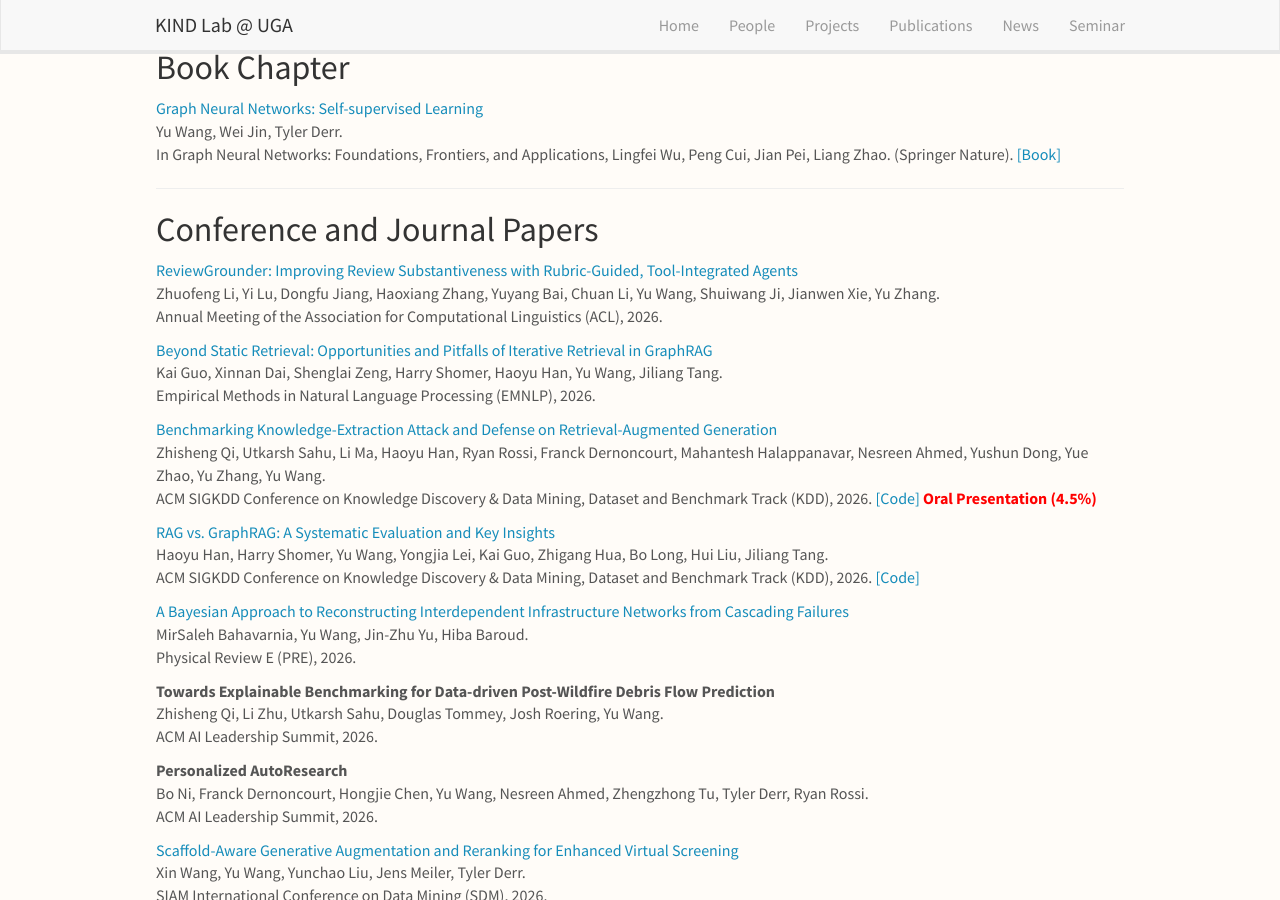
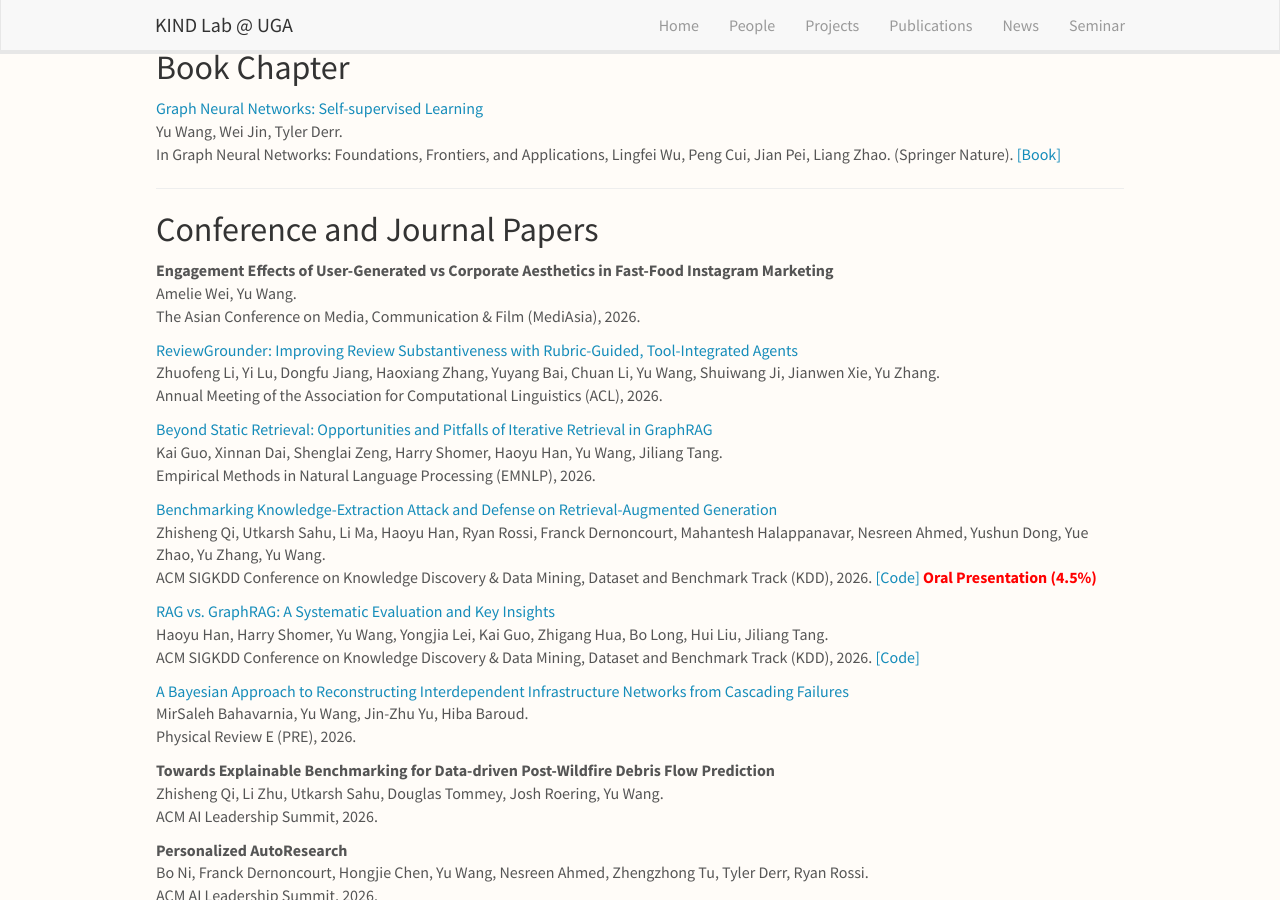
Before and after one commit to KINDLab-Fly/KINDLab-Fly.github.io, a Jekyll site: the page built from _pages/publications.md, in a window 1280 px wide and 900 px high, scrolled down 847 px. Built offline with Jekyll 4.4.1, drawn with Linux system fonts in a browser that asks for light colours; nearby versions of some CDN libraries.

Commit message:
Update MediAsia acceptance

```diff
--- a/_data/hs.yml
+++ b/_data/hs.yml
@@ -4,6 +4,7 @@
   email: 0
   research_direction: Multi-Modal Social Popularity Learning
   achievements:
+    - MediAsia2026 paper acceptance for Instagram marketing research
     - Meta Content Library Award
     - "<a href=\"https://ssp.org/student-blog/lehigh-university-astrophysics-day-20-walking-fish/\" target=\"_blank\" rel=\"noopener noreferrer\">Summer Science Research Program at Lehigh University</a>"
   number_educ: 0
--- a/_data/news.yml
+++ b/_data/news.yml
@@ -1,3 +1,6 @@
+- date: 09/2026
+  headline: "📚 Our work with Amelie Wei, <a href=\"https://mediasia.iafor.org/\" target=\"_blank\" rel=\"noopener noreferrer\">Engagement Effects of User-Generated vs Corporate Aesthetics in Fast-Food Instagram Marketing</a>, has been accepted for presentation at MediAsia2026!"
+
 - date: 08/2026
   headline: "📚 Our paper, <a href=\"https://arxiv.org/abs/2509.25530\" target=\"_blank\" rel=\"noopener noreferrer\">Beyond Static Retrieval: Opportunities and Pitfalls of Iterative Retrieval in GraphRAG</a>, has been accepted at EMNLP'26!"
 
--- a/_pages/publications.md
+++ b/_pages/publications.md
@@ -51,6 +51,10 @@ In Graph Neural Networks: Foundations, Frontiers, and Applications, Lingfei Wu,
 
 ---
 ## Conference and Journal Papers
+
+**Engagement Effects of User-Generated vs Corporate Aesthetics in Fast-Food Instagram Marketing**\
+Amelie Wei, Yu Wang.\
+The Asian Conference on Media, Communication & Film (MediAsia), 2026.
 
 [ReviewGrounder: Improving Review Substantiveness with Rubric-Guided, Tool-Integrated Agents](https://aclanthology.org/2026.acl-long.1477/)\
 Zhuofeng Li, Yi Lu, Dongfu Jiang, Haoxiang Zhang, Yuyang Bai, Chuan Li, Yu Wang, Shuiwang Ji, Jianwen Xie, Yu Zhang.\
```
